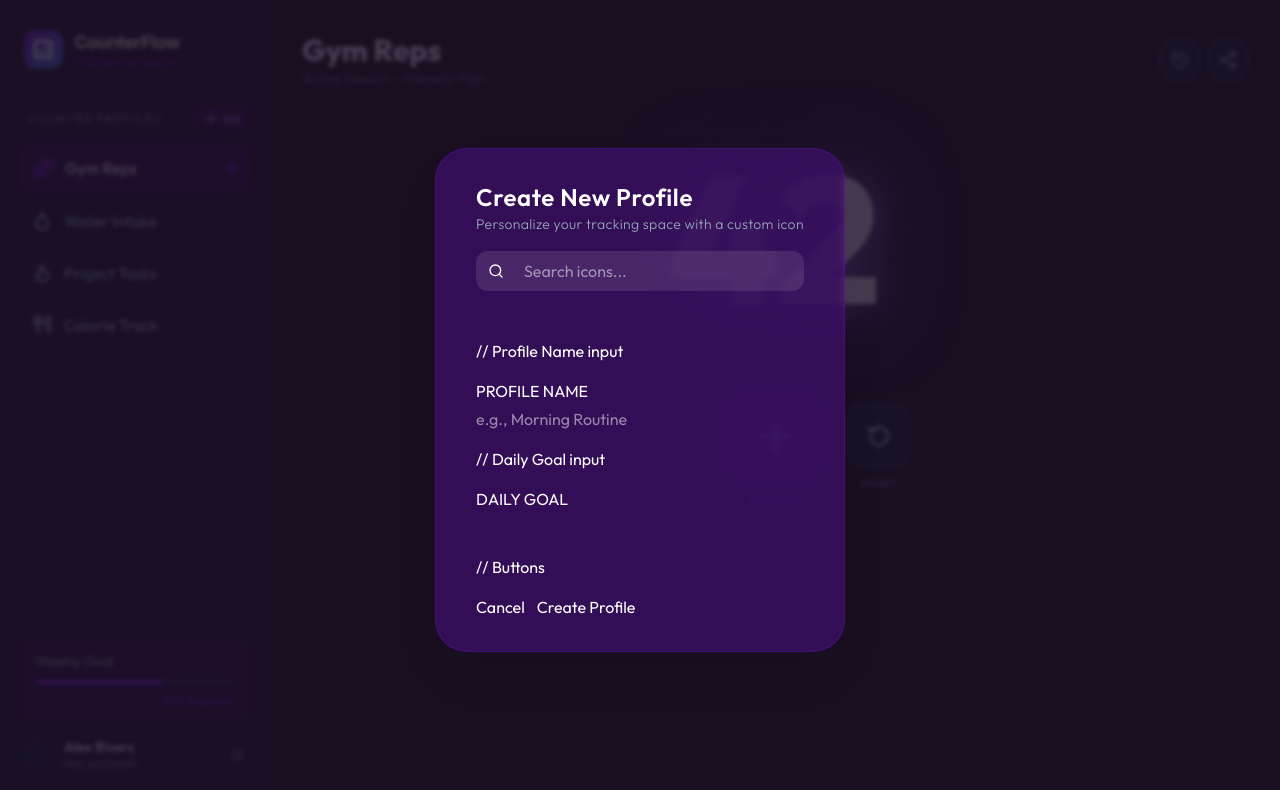
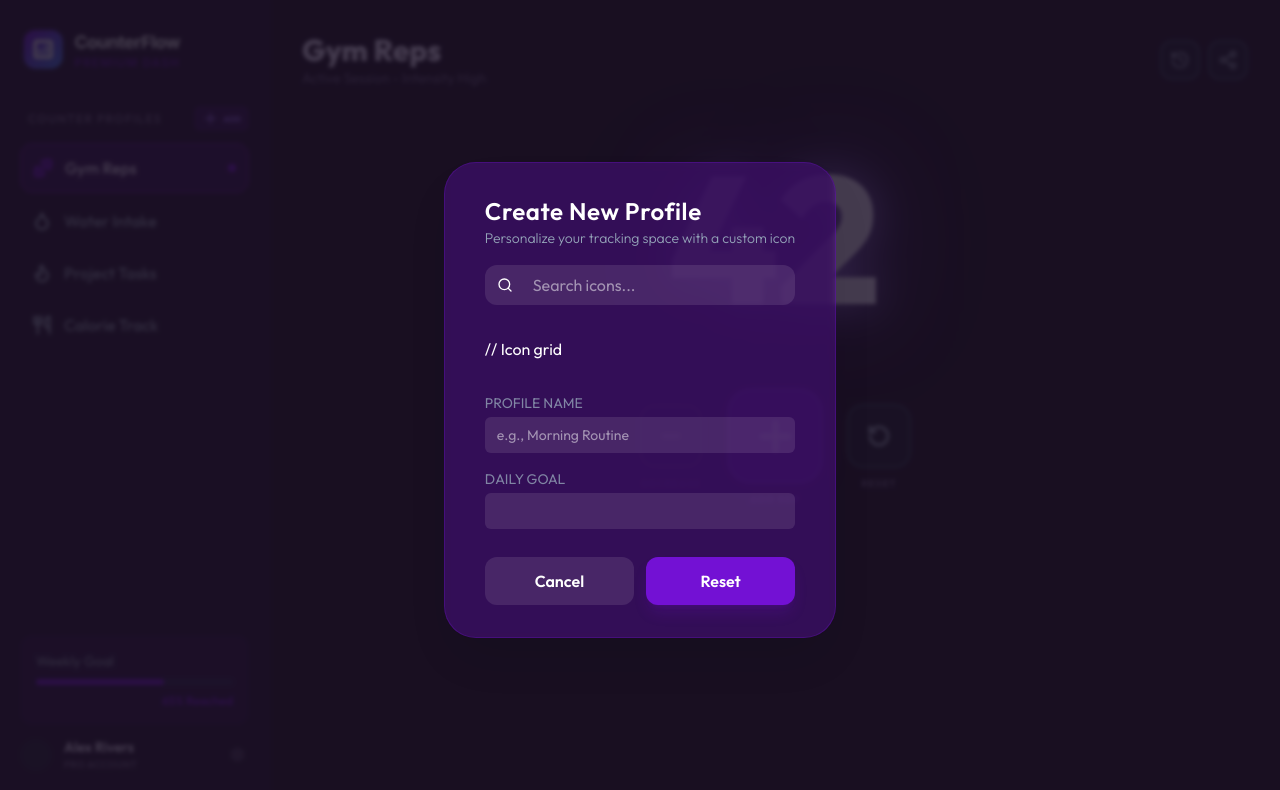
Before and after one commit to mano-coder/CounterFlow-app, a React (Vite) app: page / in a window 1280 px wide. Shown: the top 790 px of the page. Built offline with nearby package versions, Linux system fonts and the light colour scheme.

Commit message:
feat: add input fields
- Icon search
- Profile Name
- Daily Goal
- cancel / reset buttons

```diff
--- a/src/components/CreateProfileModal.jsx
+++ b/src/components/CreateProfileModal.jsx
@@ -8,37 +8,52 @@ export default function CreateProfileModal({ onCancel }) {
           <h1 className="text-2xl font-semibold tracking-wide text-white">
             Create New Profile
           </h1>
-          <p className="text-text-secondary max-w-sm text-center text-sm leading-relaxed font-light tracking-wide">
+          <p className="text-text-secondary text-sm leading-relaxed font-light">
             Personalize your tracking space with a custom icon
           </p>
         </div>
-        <div className="relative w-full rounded-xl bg-white/10 py-2 px-3">
+        <div className="relative w-full rounded-xl bg-white/10 px-3 py-2">
           <Search
             className="absolute top-1/2 left-3 -translate-y-1/2"
             size={16}
           />
-          <input placeholder="Search icons..." className="w-full pl-9 outline-none" />
+          <input
+            placeholder="Search icons..."
+            className="w-full pl-9 outline-none"
+          />
         </div>
-        {/* // Category pills */}
         <div className="flex gap-2">{/* map over categories array */}</div>
-        {/* // Icon grid */}
+        // Icon grid
         <div className="grid max-h-[180px] w-full grid-cols-6 gap-2 overflow-y-auto">
           {/* map over filtered icons */}
         </div>
-        // Profile Name input
         <div className="flex w-full flex-col gap-1">
-          <label>PROFILE NAME</label>
-          <input placeholder="e.g., Morning Routine" />
+          <label className="text-text-secondary/80 text-sm">PROFILE NAME</label>
+          <input
+            className="w-base relative rounded-md bg-white/10 px-1 px-3 py-2 text-sm outline-none"
+            placeholder="e.g., Morning Routine"
+          />
         </div>
-        // Daily Goal input
         <div className="flex w-full flex-col gap-1">
-          <label>DAILY GOAL</label>
-          <input type="number" />
+          <label className="text-text-secondary/80 text-sm">DAILY GOAL</label>
+          <input
+            type="number"
+            className="w-base h-8xl relative appearance-none rounded-md bg-white/10 px-1 px-3 py-2 text-sm outline-none [&::-webkit-inner-spin-button]:appearance-none [&::-webkit-outer-spin-button]:appearance-none"
+          />
         </div>
-        // Buttons
-        <div className="flex w-full gap-3">
-          <button onClick={onCancel}>Cancel</button>
-          <button>Create Profile</button>
+        <div className="mt-3 flex w-full gap-3">
+          <button
+            className="flex-1 rounded-xl bg-white/10 px-10 py-3 font-semibold hover:bg-white/20"
+            onClick={() => onCancel()}
+          >
+            Cancel
+          </button>
+          <button
+            className="shadow-progress-fill/20 bg-accent-primary hover:bg-accent-bright flex-1 rounded-xl px-10 py-3 font-semibold shadow-lg"
+            onClick={onCancel}
+          >
+            Reset
+          </button>
         </div>
       </div>
     </div>
```
